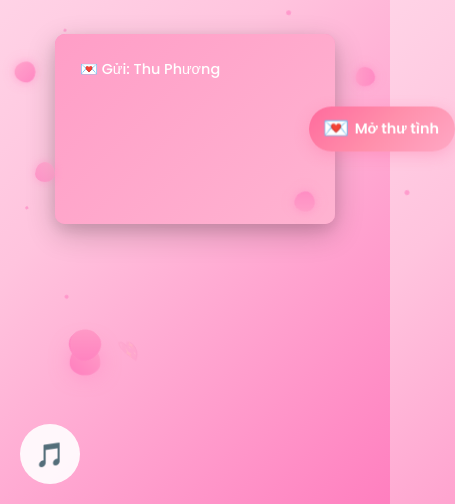
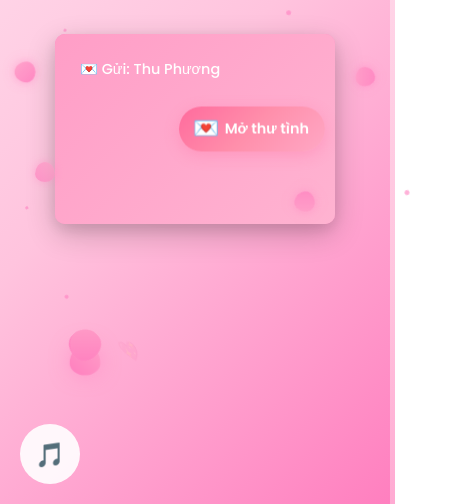
Before and after one commit to evantrinh-tech/Family, a plain HTML site: page index.html in a window 390 px wide. Shown: the part 340-844 px from the top of the page, 455 px wide, since content can reach past the window. Drawn offline with nearby package versions, Linux system fonts and the light colour scheme.

Commit message:
Fix mobile button position: move from right edge to inside envelope area

```diff
--- a/index.html
+++ b/index.html
@@ -1103,7 +1103,7 @@
 
         @media (max-width: 480px) {
             .envelope-open-btn {
-                right: -120px;
+                right: 10px;
                 min-width: 120px;
                 padding: 8px 16px;
                 font-size: 0.8rem;
```
